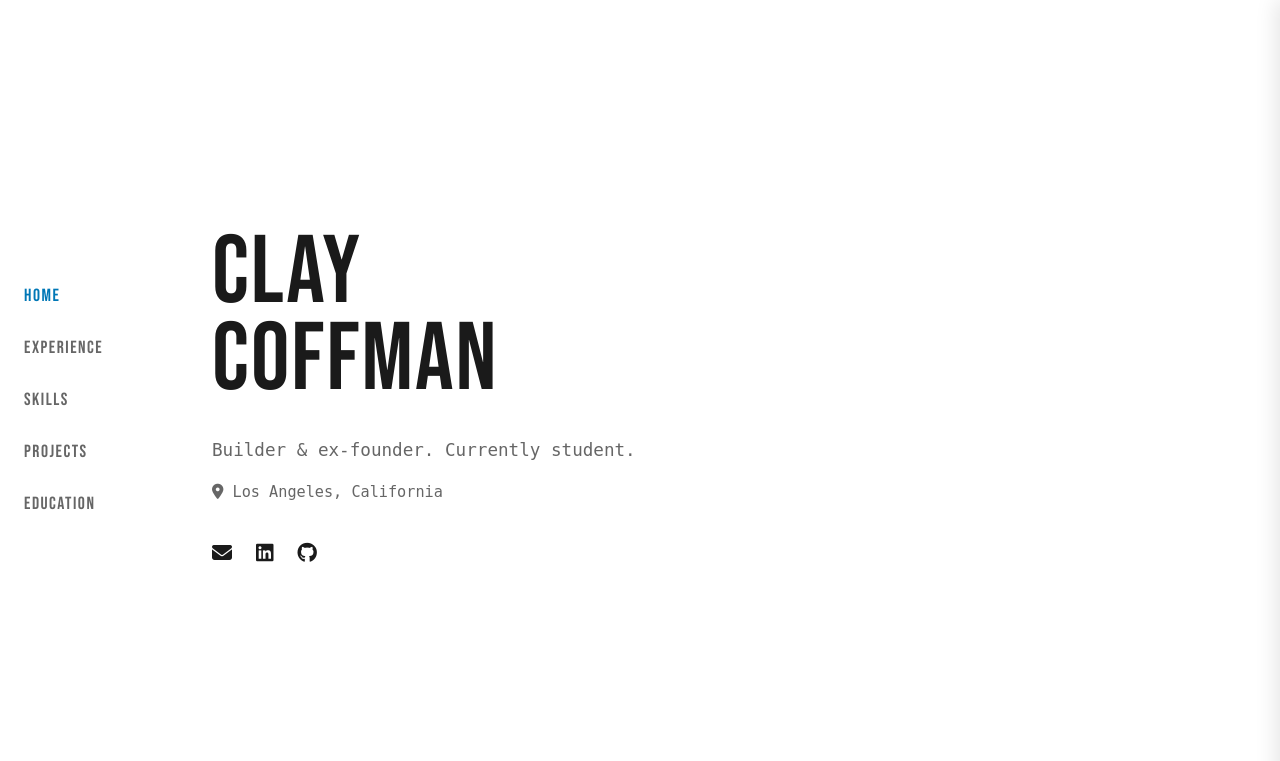
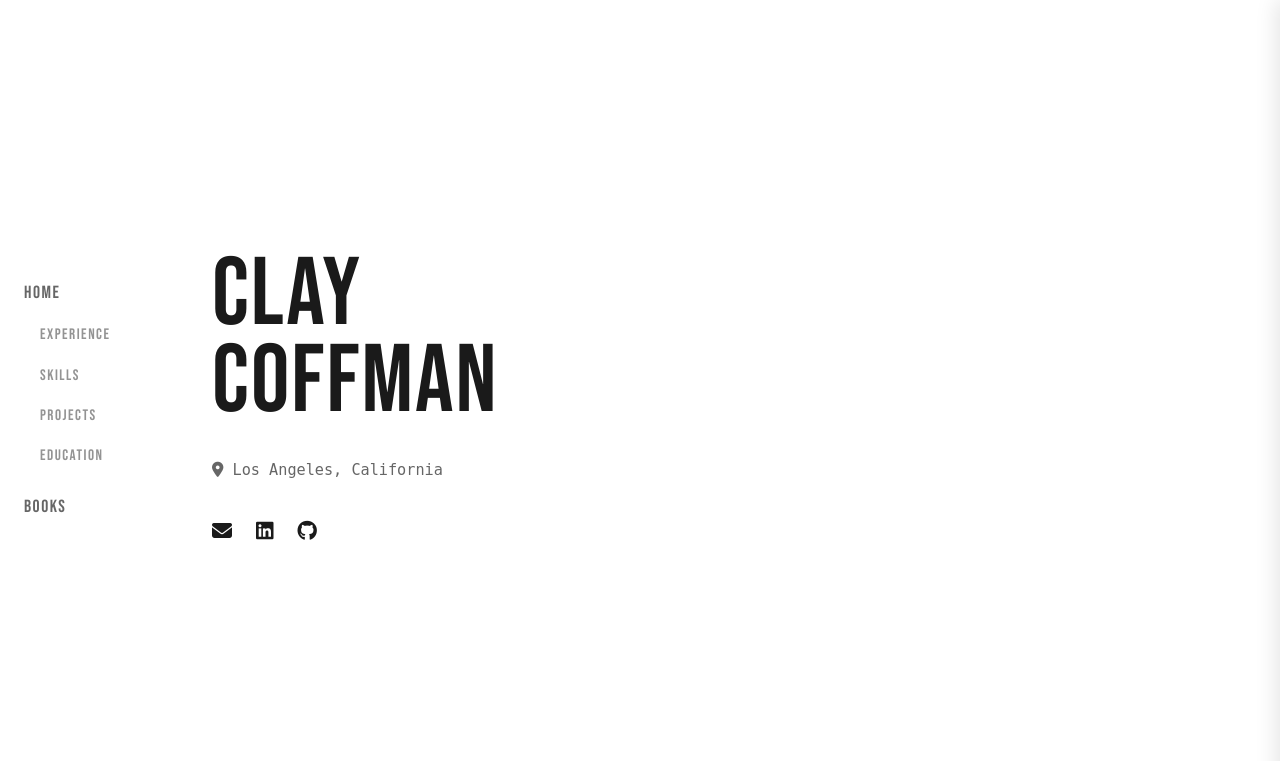
Before and after one commit to clay-coffman/personal-site, a Flask app: page / in a window 1280 px wide. Shown: the top 761 px of the page. Run offline with Flask 3, Linux system fonts and the light colour scheme; some web fonts are replaced.

Commit message:
add /books
pulls in 5-star books from calibre library

```diff
--- a/data/profile.py
+++ b/data/profile.py
@@ -2,7 +2,6 @@ profile_data = {
     "name": "Clay Coffman",
     "location": "Los Angeles, California",
     "email": "contact@clay21.mozmail.com",
-    "bio": "Builder & ex-founder. Currently student.",
     "experiences": [
         {
             "company": "Student",
--- a/docker-compose.server.yml
+++ b/docker-compose.server.yml
@@ -16,6 +16,7 @@ services:
     volumes:
       - ./data:/app/data
       - ./static:/app/static:ro
+      - /mnt/volume-hil-1/ncdata/personal-1/files/Books/Calibre:/calibre:ro
     restart: unless-stopped
     healthcheck:
       test: ["CMD", "curl", "-f", "http://localhost:5000/api/health"]
--- a/routes/main.py
+++ b/routes/main.py
@@ -1,7 +1,6 @@
-from flask import Blueprint, render_template, request
-from models.book import Book
+from flask import Blueprint, render_template, request, send_file, abort
 from data.profile import profile_data
-from sqlalchemy import desc
+from calibre import get_favorite_books, get_cover_path
 
 main_bp = Blueprint('main', __name__)
 
@@ -12,20 +11,18 @@ def index():
 
 @main_bp.route('/books')
 def books():
-    """Public bookshelf page"""
-    sort = request.args.get('sort', 'rating')
+    """Public bookshelf - 5-star books from Calibre library"""
+    books = get_favorite_books()
+    return render_template('books.html', books=books)
 
-    # Query books based on sort parameter
-    if sort == 'date':
-        books = Book.query.filter(Book.date_completed.isnot(None))\
-                         .order_by(desc(Book.date_completed)).all()
-    elif sort == 'title':
-        books = Book.query.order_by(Book.title).all()
-    else:  # Default to rating
-        books = Book.query.filter(Book.rating.isnot(None))\
-                         .order_by(desc(Book.rating), desc(Book.date_completed)).all()
 
-    return render_template('books.html', books=books, current_sort=sort)
+@main_bp.route('/covers/<int:book_id>')
+def cover(book_id):
+    """Serve cover image from Calibre library"""
+    cover_path = get_cover_path(book_id)
+    if not cover_path:
+        abort(404)
+    return send_file(cover_path, mimetype='image/jpeg', max_age=86400)
 
 
 @main_bp.route('/blog')
--- a/static/css/custom.css
+++ b/static/css/custom.css
@@ -30,7 +30,12 @@ body {
   -moz-osx-font-smoothing: grayscale;
 }
 
-h1, h2, h3, h4, h5, h6 {
+h1,
+h2,
+h3,
+h4,
+h5,
+h6 {
   font-family: "Bebas Neue", sans-serif;
   font-weight: 400;
   color: var(--primary);
@@ -45,7 +50,9 @@ a {
   background-position: 0% 100%;
   background-repeat: no-repeat;
   background-size: 0% 1px;
-    transition: background-size 0.2s ease-out, color 0.2s ease-out;
+  transition:
+    background-size 0.2s ease-out,
+    color 0.2s ease-out;
 }
 
 a:hover {
@@ -104,6 +111,38 @@ a:hover {
   color: var(--accent);
 }
 
+/* Nav sub-items (section links under Home) */
+.nav-subitems {
+  display: flex;
+  flex-direction: column;
+  gap: 0.5rem;
+  padding-left: 1rem;
+  margin-top: -0.5rem;
+  overflow: hidden;
+  max-height: 200px;
+  transition:
+    max-height 0.3s ease,
+    opacity 0.3s ease;
+}
+
+.nav-subitems.collapsed {
+  max-height: 0;
+  opacity: 0;
+  margin: 0;
+}
+
+.nav-subitem {
+  font-size: 0.95rem !important;
+  color: var(--muted) !important;
+  opacity: 0.7;
+}
+
+.nav-subitem:hover,
+.nav-subitem.active {
+  color: var(--accent) !important;
+  opacity: 1;
+}
+
 /* Main Content */
 .main-content {
   flex: 1;
@@ -138,7 +177,9 @@ a:hover {
   width: 24px;
   height: 2px;
   background-color: var(--primary);
-    transition: transform 0.3s ease, opacity 0.3s ease;
+  transition:
+    transform 0.3s ease,
+    opacity 0.3s ease;
 }
 
 .hamburger:hover .hamburger-line {
@@ -155,7 +196,9 @@ a:hover {
   background: rgba(0, 0, 0, 0.5);
   opacity: 0;
   visibility: hidden;
-    transition: opacity 0.3s ease, visibility 0.3s ease;
+  transition:
+    opacity 0.3s ease,
+    visibility 0.3s ease;
   z-index: 998;
 }
 
@@ -250,12 +293,6 @@ a:hover {
   display: block;
 }
 
-.hero-bio {
-    font-size: 1.1rem;
-    color: var(--muted);
-    margin-bottom: 1rem;
-}
-
 .hero-location {
   font-size: 0.95rem;
   color: var(--muted);
@@ -270,7 +307,9 @@ a:hover {
 .hero-social .social-link {
   color: var(--primary) !important;
   font-size: 1.25rem;
-    transition: color 0.2s ease, transform 0.2s ease;
+  transition:
+    color 0.2s ease,
+    transform 0.2s ease;
 }
 
 .hero-social .social-link:hover {
--- a/templates/base.html
+++ b/templates/base.html
@@ -21,7 +21,7 @@
               href="https://cdnjs.cloudflare.com/ajax/libs/font-awesome/6.5.1/css/all.min.css">
         <!-- Custom CSS -->
         <link rel="stylesheet"
-              href="{{ url_for('static', filename='css/custom.css') }}?v=16">
+              href="{{ url_for('static', filename='css/custom.css') }}?v=17">
         {% block extra_head %}{% endblock %}
     </head>
     <body>
@@ -38,11 +38,12 @@
         <div class="slide-menu" id="slideMenu">
             <button class="menu-close" id="menuClose" aria-label="Close menu">&times;</button>
             <ul class="menu-links">
-                <li><a href="#hero" class="mobile-nav-link">Home</a></li>
-                <li><a href="#experience" class="mobile-nav-link">Experience</a></li>
-                <li><a href="#skills" class="mobile-nav-link">Skills</a></li>
-                <li><a href="#projects" class="mobile-nav-link">Projects</a></li>
-                <li><a href="#education" class="mobile-nav-link">Education</a></li>
+                <li><a href="/" class="mobile-nav-link">Home</a></li>
+                <li><a href="/#experience" class="mobile-nav-link">Experience</a></li>
+                <li><a href="/#skills" class="mobile-nav-link">Skills</a></li>
+                <li><a href="/#projects" class="mobile-nav-link">Projects</a></li>
+                <li><a href="/#education" class="mobile-nav-link">Education</a></li>
+                <li><a href="{{ url_for('main.books') }}" class="mobile-nav-link">Books</a></li>
             </ul>
         </div>
         <!-- Flash Messages -->
@@ -110,23 +111,30 @@
                 }
             }
 
-            // Smooth scroll for section nav links
+            // Smooth scroll for section nav links (only for anchor links)
             document.querySelectorAll('.section-nav a').forEach(link => {
-                link.addEventListener('click', function(e) {
-                    e.preventDefault();
-                    smoothScrollTo(this.getAttribute('href'));
-                });
+                const href = link.getAttribute('href');
+                if (href.startsWith('#')) {
+                    link.addEventListener('click', function(e) {
+                        e.preventDefault();
+                        smoothScrollTo(href);
+                    });
+                }
             });
 
-            // Mobile menu links - close menu and smooth scroll
+            // Mobile menu links - close menu and navigate
             document.querySelectorAll('.mobile-nav-link').forEach(link => {
                 link.addEventListener('click', function(e) {
-                    e.preventDefault();
-                    const targetId = this.getAttribute('href');
+                    const href = this.getAttribute('href');
                     closeMenu();
-                    setTimeout(() => {
-                        smoothScrollTo(targetId);
-                    }, 300);
+                    // Only intercept pure anchor links for smooth scroll
+                    if (href.startsWith('#')) {
+                        e.preventDefault();
+                        setTimeout(() => {
+                            smoothScrollTo(href);
+                        }, 300);
+                    }
+                    // Regular links and /#section links navigate normally
                 });
             });
 
--- a/templates/index.html
+++ b/templates/index.html
@@ -7,11 +7,14 @@
     <!-- Sticky Sidebar Nav -->
     <aside class="sidebar-nav">
         <nav class="section-nav" id="sectionNav">
-            <a href="#hero" class="nav-item">Home</a>
-            <a href="#experience" class="nav-item">Experience</a>
-            <a href="#skills" class="nav-item">Skills</a>
-            <a href="#projects" class="nav-item">Projects</a>
-            <a href="#education" class="nav-item">Education</a>
+            <a href="{{ url_for('main.index') }}" class="nav-item active">Home</a>
+            <div class="nav-subitems">
+                <a href="#experience" class="nav-subitem">Experience</a>
+                <a href="#skills" class="nav-subitem">Skills</a>
+                <a href="#projects" class="nav-subitem">Projects</a>
+                <a href="#education" class="nav-subitem">Education</a>
+            </div>
+            <a href="{{ url_for('main.books') }}" class="nav-item">Books</a>
         </nav>
     </aside>
 
@@ -25,9 +28,6 @@
                     <span class="name-line">Clay</span>
                     <span class="name-line">Coffman</span>
                 </h1>
-
-                <!-- Bio -->
-                <p class="hero-bio">{{ profile.bio }}</p>
 
                 <!-- Location -->
                 <p class="hero-location">
```
Also changed, not shown: calibre.py (added, +111 -0 lines), templates/books.html (+30 -22 lines), templates/components/book_card.html (+21 -35 lines). Lines whose indentation alone changed are shown as unchanged.
